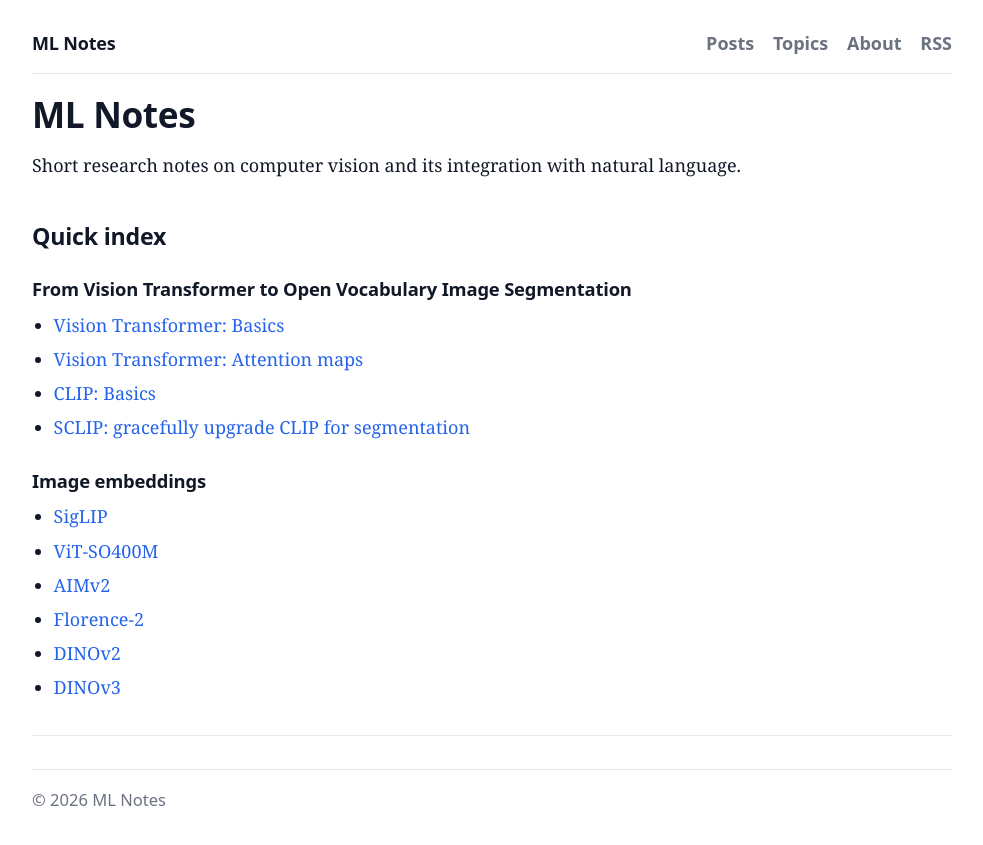
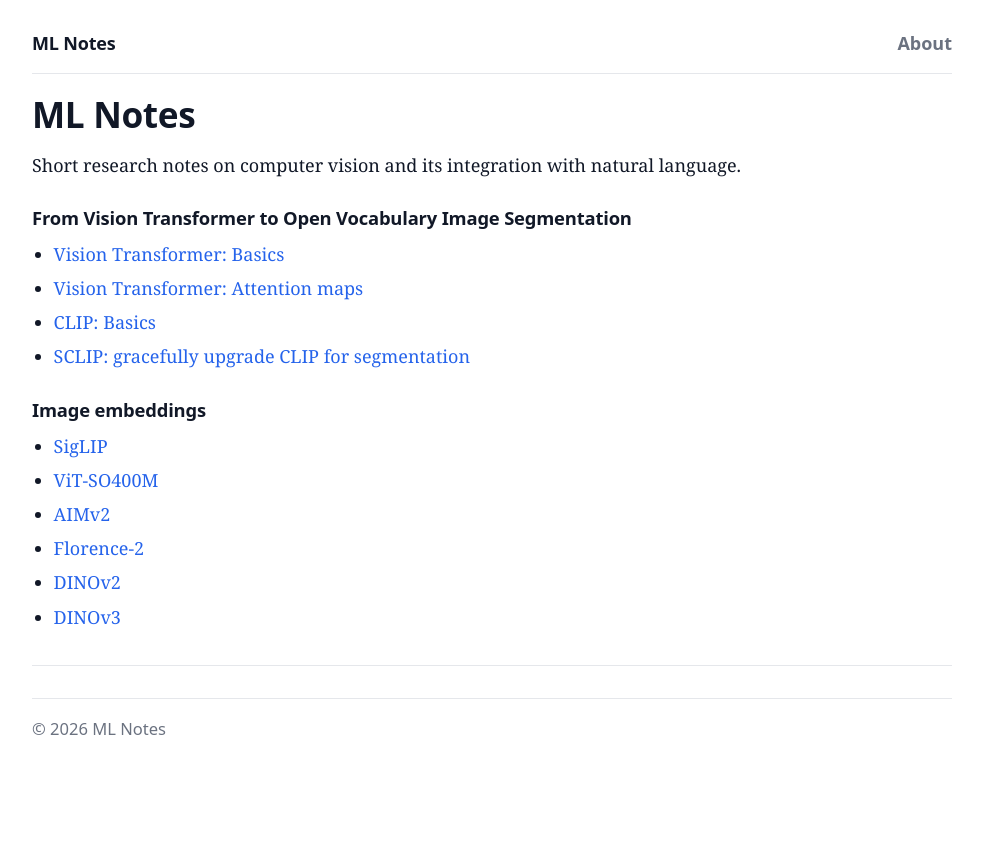
Before and after one commit to kuzudev/kuzudev.github.io, a Jekyll site: the page built from index.md, in a window 1280 px wide. Shown: the top 845 px of the page, without its empty margins (148-1131 px from the left). Built offline with Jekyll 4.4.1, drawn with Linux system fonts in a browser that asks for light colours.

Commit message:
nice preview

```diff
--- a/_layouts/default.html
+++ b/_layouts/default.html
@@ -162,10 +162,10 @@
     <header>
       <a class="site-title" href="{{ '/' | relative_url }}">{{ site.title }}</a>
       <nav>
-        <a href="{{ '/posts/' | relative_url }}">Posts</a>
-        <a href="{{ '/topics/' | relative_url }}">Topics</a>
+        <!-- <a href="{{ '/posts/' | relative_url }}">Posts</a>
+        <a href="{{ '/topics/' | relative_url }}">Topics</a> -->
         <a href="{{ '/about/' | relative_url }}">About</a>
-        <a href="{{ '/feed.xml' | relative_url }}">RSS</a>
+        <!-- <a href="{{ '/feed.xml' | relative_url }}">RSS</a> -->
       </nav>
     </header>
 
--- a/index.md
+++ b/index.md
@@ -9,8 +9,6 @@ layout: default
     Short research notes on computer vision and its integration with natural language.
   </p>
 </div>
-
-## Quick index
 
 <div class="two-col">
 
@@ -38,6 +36,4 @@ layout: default
   </ul>
 </div>
 
-</div>
-
 <hr/>
```
